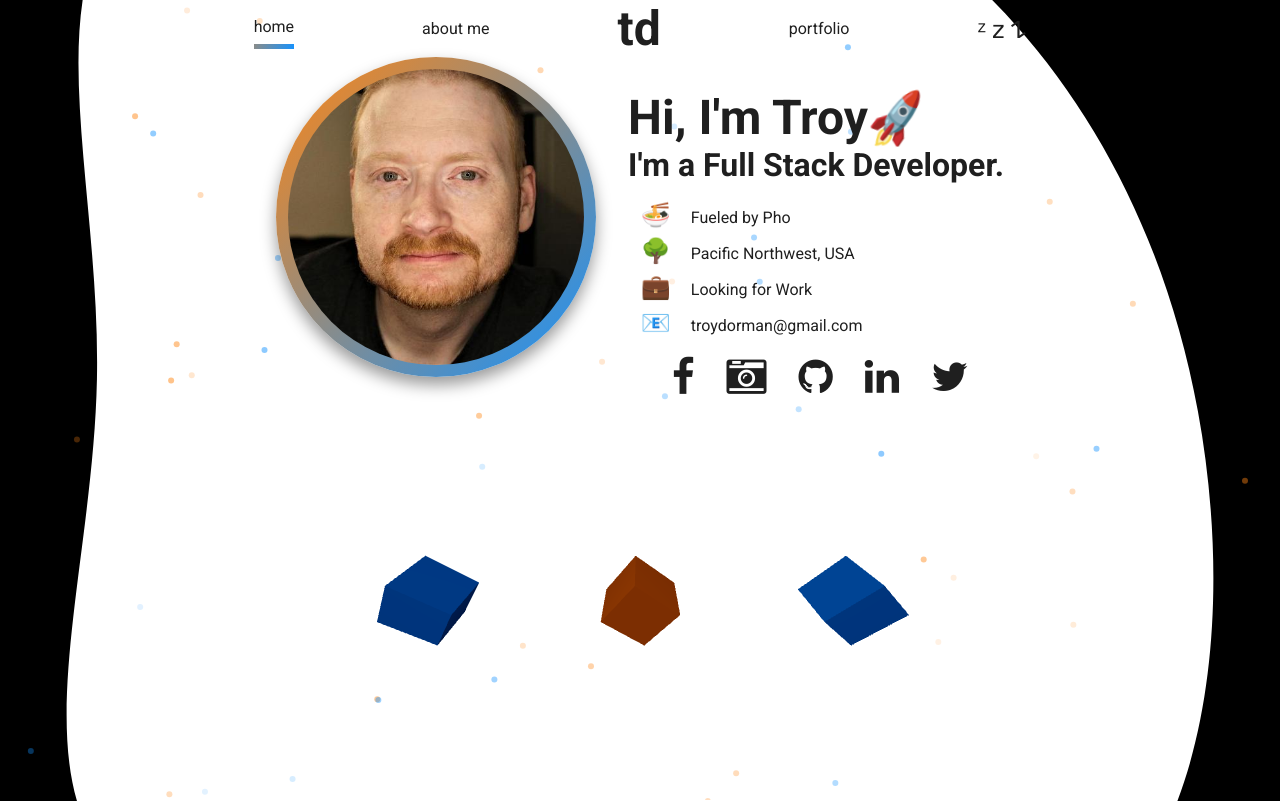
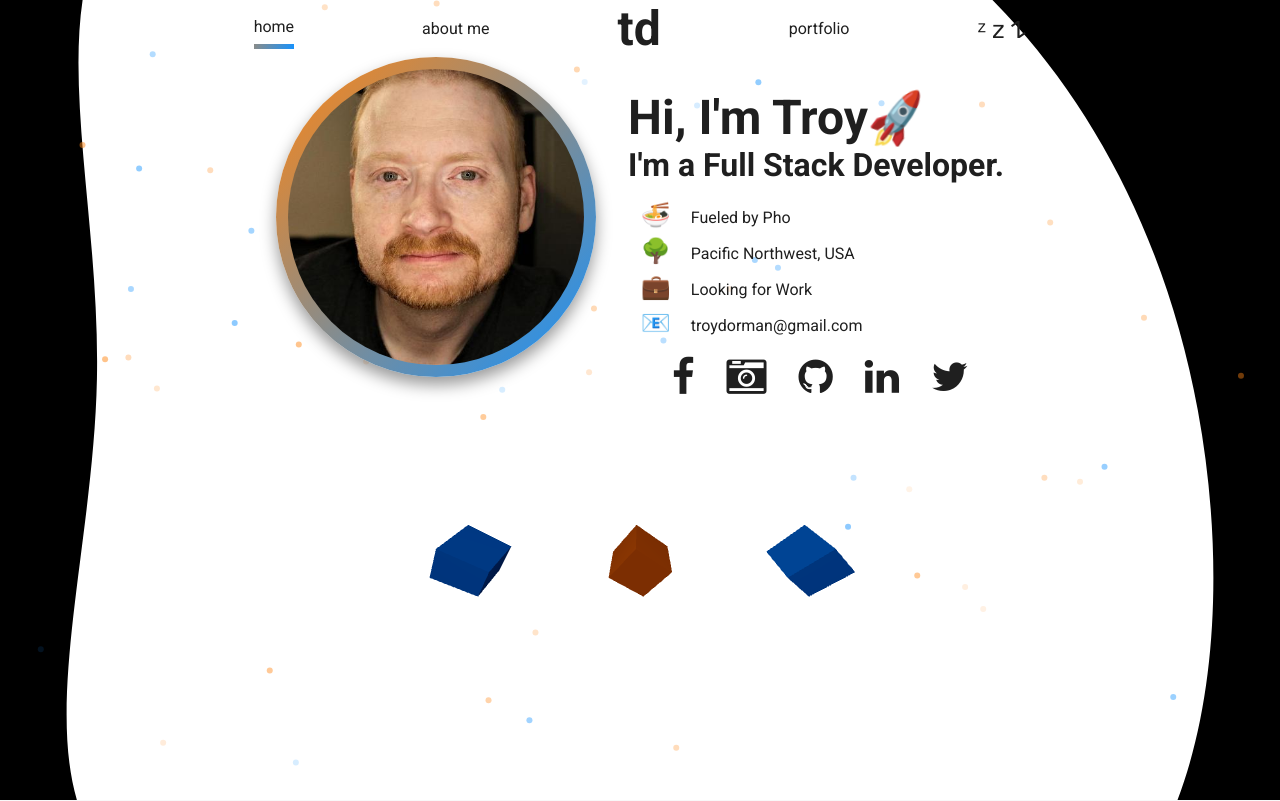
Before and after one commit to infiniteoo/portfolio_2024, a React (Create React App) app: page / in a window 1280 px wide. Built offline with nearby package versions, Linux system fonts and the light colour scheme.

Commit message:
done for the day

```diff
--- a/package.json
+++ b/package.json
@@ -7,6 +7,7 @@
     "@emotion/styled": "^11.8.1",
     "@mui/icons-material": "^5.6.2",
     "@mui/material": "^5.6.3",
+    "@react-three/drei": "^9.84.2",
     "@testing-library/jest-dom": "^5.14.1",
     "@testing-library/react": "^11.2.7",
     "@testing-library/user-event": "^13.1.9",
@@ -18,6 +19,7 @@
     "object-path": "^0.11.8",
     "postcss": "^8.4.14",
     "postcss-normalize": "^10.0.1",
+    "postprocessing": "^6.33.1",
     "react": "^18.2.0",
     "react-confetti": "^6.1.0",
     "react-dom": "^18.2.0",
--- a/src/components/3d/ThreeDBoxes.jsx
+++ b/src/components/3d/ThreeDBoxes.jsx
@@ -20,8 +20,7 @@ function Box(props) {
       onPointerOver={(event) => hover(true)}
       onPointerOut={(event) => hover(false)}
     >
-      <boxGeometry args={[1, 1, 1]} />{" "}
-      {/* Reduced geometry size to 50% of the original */}
+      <boxGeometry args={[1, 1, 1]} />
       <meshPhysicalMaterial
         color={props.color}
         clearcoat={1}
@@ -40,8 +39,7 @@ const ThreeDBoxes = () => {
       <ambientLight intensity={1.2} />
       <pointLight position={[10, 10, 10]} intensity={1.5} />
       <directionalLight position={[-5, 5, 5]} intensity={0.5} />
-      <Box position={[-4, 0, 0]} color="rgb(20, 146, 255)" />{" "}
-      {/* Adjusted positions */}
+      <Box position={[-4, 0, 0]} color="rgb(20, 146, 255)" />
       <Box position={[0, 0, 0]} color="rgb(255, 134, 20)" />
       <Box position={[4, 0, 0]} color="rgb(20, 146, 255)" />
     </Canvas>
--- a/src/components/ParticleAccellerator.jsx
+++ b/src/components/ParticleAccellerator.jsx
@@ -63,7 +63,7 @@ const ParticleAcellerator = () => {
         interactivity: {
           events: {
             onHover: {
-              enable: true,
+              enable: false,
               mode: "grab",
             },
           },
--- a/src/components/home/Home.js
+++ b/src/components/home/Home.js
@@ -6,7 +6,6 @@ import EmojiBullet from './EmojiBullet'
 import SocialIcon from './SocialIcon'
 import { Box } from '@mui/material'
 import { info } from '../../info/Info'
-import ConfettiComponent from '../confetti/ConfettiComponent'
 import ThreeDBoxes from '../3d/ThreeDBoxes'
 import ParticleAcellerator from '../ParticleAccellerator'
 
@@ -86,7 +85,7 @@ export default function Home() {
         <Box
           style={{
             width: '100%',
-            height: '50vh',
+            height: '40vh',
             position: 'relative',
             zIndex: '5',
           }}
```
Also changed, not shown: 2 other files (tests, documents, lock files or other folders).
